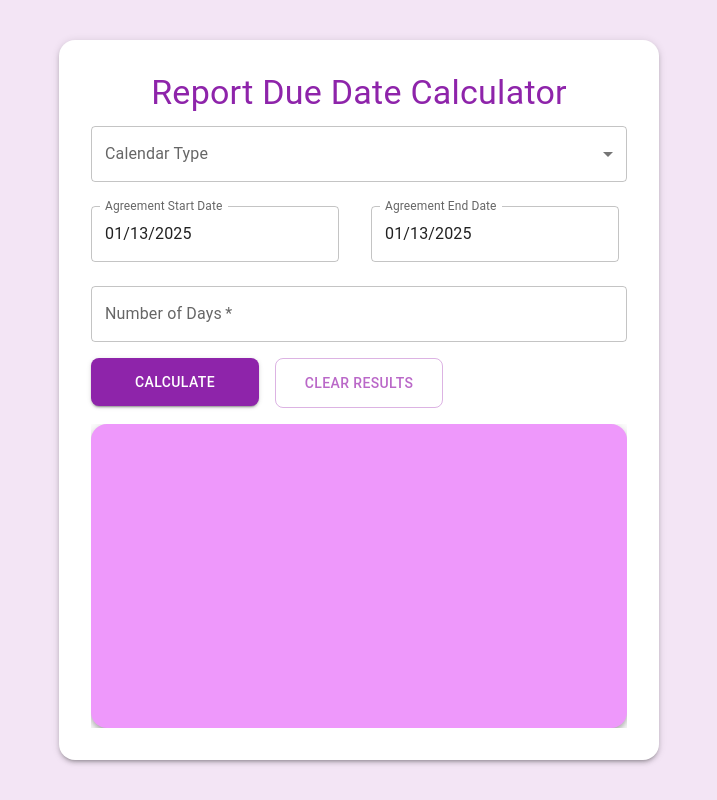
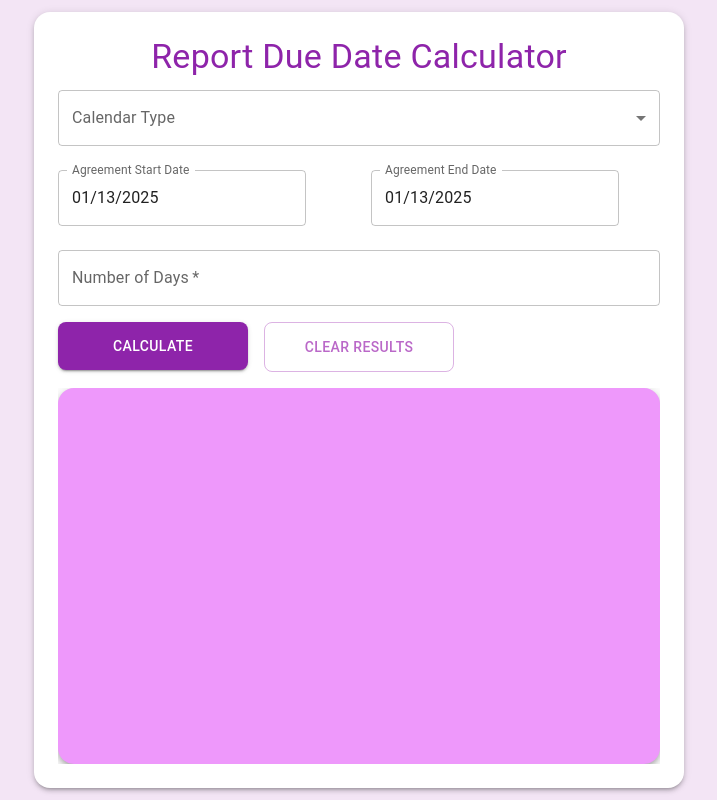
Before and after one commit to drshooby/RequirementDayCalculator, a Next.js app: page / in a window 1280 px wide. Shown: the whole page, without its empty margins (281-998 px from the left). Built offline with nearby package versions, Linux system fonts and the light colour scheme.

Commit message:
made the calculator a bit taller to use more available space + added more error handling

```diff
--- a/components/Calculator/Calculator.tsx
+++ b/components/Calculator/Calculator.tsx
@@ -23,6 +23,7 @@ import CssBaseline from '@mui/material/CssBaseline';
 
 import purpleTheme from '../../theme/PurpleTheme';
 import { generateDates } from '../../utils/CalculatorUtils';
+import { FormHelperText } from '@mui/material';
 
 export default function Calculator() {
     const [calendarType, setCalendarType] = useState('');
@@ -42,7 +43,8 @@ export default function Calculator() {
     const handleCalculate = () => {
         let isError = false;
 
-        if (errorReqDays || !reqDays) {
+        if (errorReqDays || !reqDays || Number.isNaN(reqDays)) {
+            setErrorReqDays(true);
             isError = true;
         }
 
@@ -52,7 +54,9 @@ export default function Calculator() {
         }
 
         if (isError) return;
+
         const ranges = generateDates(calendarType, startDate, endDate, reqDays);
+
         setRangeResults(ranges);
     }
 
@@ -88,10 +92,10 @@ export default function Calculator() {
                     overflow: 'hidden'
                 }}>
                     <Paper elevation={3} sx={{
-                        p: 4,
-                        maxWidth: 600,
+                        p: 3,
+                        maxWidth: 650,
                         width: '100%',
-                        height: '90vh',
+                        height: '97vh',
                         display: 'flex',
                         flexDirection: 'column'
                     }}>
@@ -106,6 +110,7 @@ export default function Calculator() {
                                         labelId="calendar-type-label"
                                         id="calendar-type"
                                         value={calendarType}
+                                        required
                                         label="Calendar Type"
                                         onChange={(event) => {
                                             setCalendarType(event.target.value);
@@ -152,7 +157,7 @@ export default function Calculator() {
                                     fullWidth
                                     required
                                     error={errorReqDays}
-                                    helperText={errorReqDays ? "Number of days should be greater than 0" : ""}
+                                    helperText={errorReqDays ? "Must be greater than 0" : ""}
                                     onChange={(event) => {
                                         const v = parseInt(event.target.value);
                                         v <= 0 ? setErrorReqDays(true) : setErrorReqDays(false);
```
